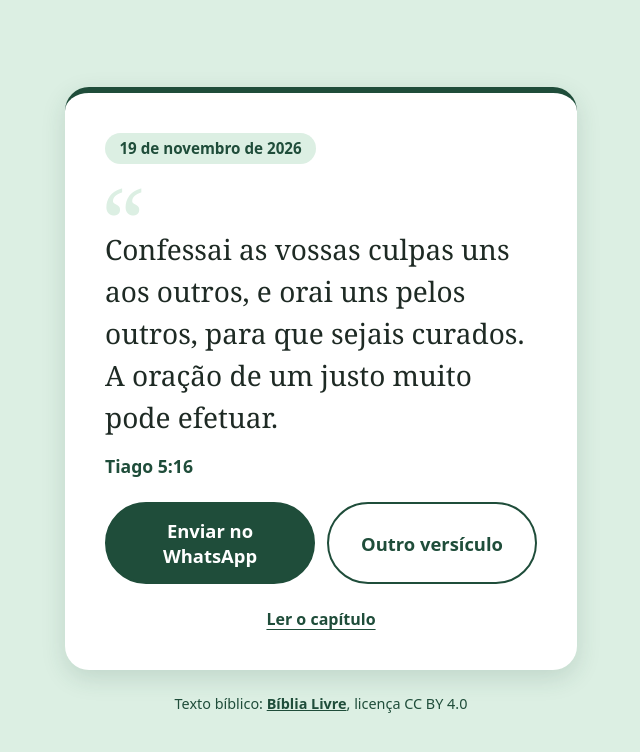
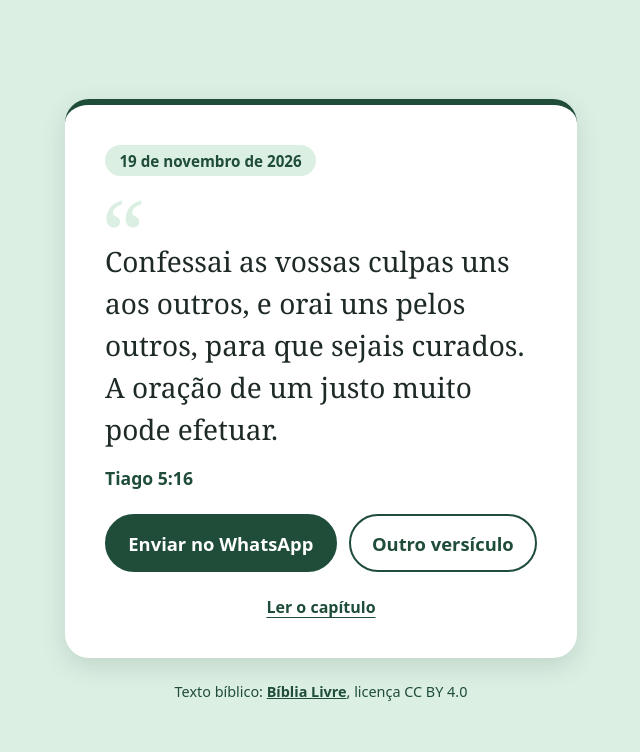
Before and after one commit to Michele-Moreira/versiculo-diario, a plain HTML site: page index.html in a window 1280 px wide. Shown: the whole page, without its empty margins (319-959 px from the left). Drawn offline with Linux system fonts and the light colour scheme.

Commit message:
fix(style): keep side-by-side buttons on a single line

```diff
--- a/style.css
+++ b/style.css
@@ -180,6 +180,15 @@ footer a {
     flex-direction: row;
   }
 
+  /* Lado a lado, cada botão ocupa a largura do próprio texto (sem quebrar linha)
+     e o espaço que sobra é dividido entre os dois */
+  .acoes .botao {
+    flex: 1 1 auto;
+    width: auto;
+    padding-inline: 1rem;
+    white-space: nowrap;
+  }
+
   blockquote p {
     font-size: 1.75rem;
   }
```
